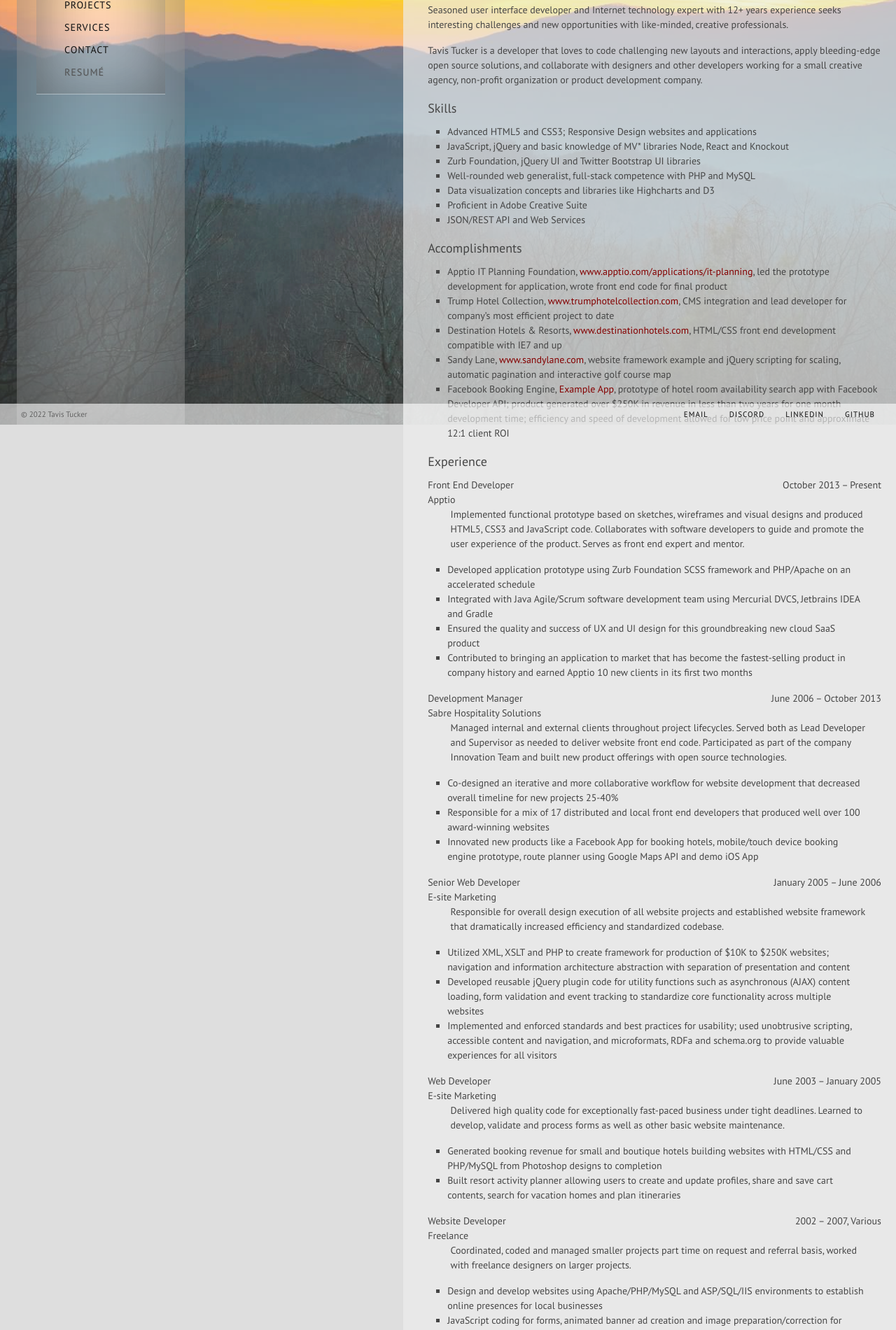
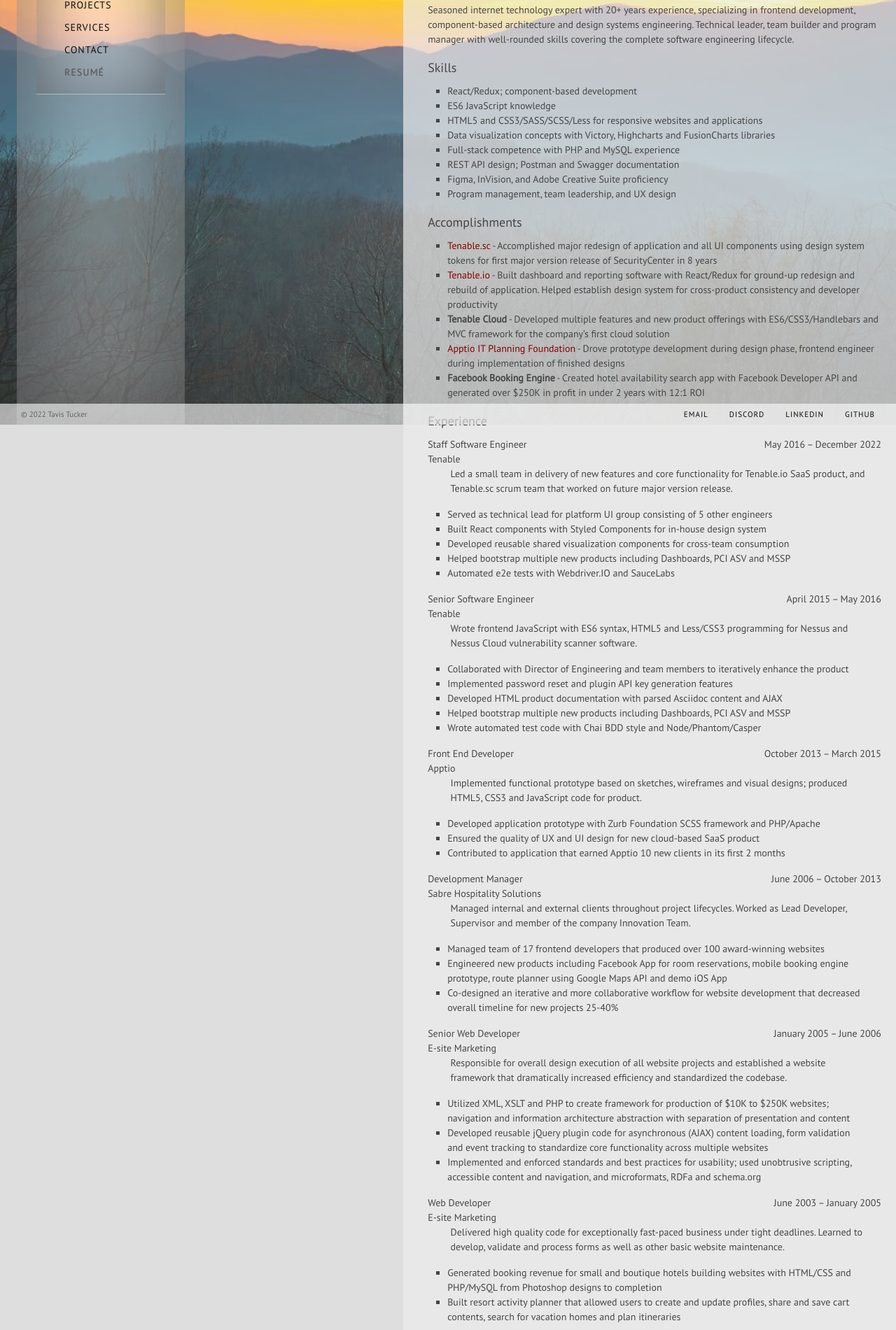
Before and after one commit to ttucker/tavis.me, a Next.js app: page /resume in a window 1280 px wide. Shown: the part 193-2094 px from the top of the page at 70% size. Built offline with nearby package versions, Linux system fonts and the light colour scheme.

Commit message:
Update resume

```diff
--- a/pages/bio.tsx
+++ b/pages/bio.tsx
@@ -38,7 +38,7 @@
             building software as well as better UX and interaction design skills, but I soon found myself wanting a fully remote role without the Seattle area traffic.</p>
           <p>That brought me to <Link key="tenable" href="https://www.tenable.com">Tenable</Link> in 2015, where I was able to bootstrap multiple new products including Dashboards,
             Reporting, PCI ASV and MSSP offerings for <Link key="tenable-io" href="https://www.tenable.com/products/tenable-io">Tenable.io</Link>. Most recently, I helped deliver a complete
-            redesign for the next major version release of <Link key="tenable-io" href="https://www.tenable.com/products/tenable-sc">Tenable.sc</Link> by implementing design system tokens
+            redesign for the next major version release of <Link key="tenable-sc" href="https://www.tenable.com/products/tenable-sc">Tenable.sc</Link> by implementing design system tokens
             throughout all UI components and styling them to meet Figma specifications. At Tenable, while I was building features and creating components within the company&#39;s design system,
             most of my coding utilized React, Redux, Styled Components and CSS/SCSS, but I also became familiar with Lit web components, Nx, Webpack, Jenkins CI/CD and e2e testing with Sauce Labs
             and Webdriver.io as well. I&#39;m very grateful for the amazing people I worked with and the opportunities I had to grow my skillset and responsibilities, but now, I&#39;m <Link key="mission" href="/mission">ready to move on</Link>.</p>
--- a/pages/resume.tsx
+++ b/pages/resume.tsx
@@ -22,43 +22,73 @@
         <article className={loading ? "off" : "on"}>
             <h3>Resumé</h3>
 
-            <h4>Objective</h4>
-            <p>Seasoned user interface developer and Internet technology expert with 12+ years experience seeks interesting
-                challenges and new opportunities with like-minded, creative professionals.</p>
-            <p>Tavis Tucker is a developer that loves to code challenging new layouts and interactions, apply bleeding-edge open source solutions, and collaborate with designers and other developers working for a small creative agency, non-profit organization or product development company.</p>
+            <h4>About</h4>
+            <p>Seasoned internet technology expert with 20+ years experience, specializing in frontend development, component-based architecture and design systems engineering.
+                Technical leader, team builder and program manager with well-rounded skills covering the complete software engineering lifecycle.</p>
 
             <h4>Skills</h4>
             <ul>
-                <li>Advanced HTML5 and CSS3; Responsive Design websites and applications</li>
-                <li>JavaScript, jQuery and basic knowledge of MV* libraries Node, React and Knockout</li>
-                <li>Zurb Foundation, jQuery UI and Twitter Bootstrap UI libraries</li>
-                <li>Well-rounded web generalist, full-stack competence with PHP and MySQL</li>
-                <li>Data visualization concepts and libraries like Highcharts and D3</li>
-                <li>Proficient in Adobe Creative Suite</li>
-                <li>JSON/REST API and Web Services</li>
+                <li>React/Redux; component-based development</li>
+                <li>ES6 JavaScript knowledge</li>
+                <li>HTML5 and CSS3/SASS/SCSS/Less for responsive websites and applications</li>
+                <li>Data visualization concepts with Victory, Highcharts and FusionCharts libraries</li>
+                <li>Full-stack competence with PHP and MySQL experience</li>
+                <li>REST API design; Postman and Swagger documentation</li>
+                <li>Figma, InVision, and Adobe Creative Suite proficiency</li>
+                <li>Program management, team leadership, and UX design</li>
             </ul>
 
             <h4>Accomplishments</h4>
             <ul>
-                <li>Apptio IT Planning Foundation, <Link key="it-planning" href="http://www.apptio.com/applications/it-planning">www.apptio.com/applications/it-planning</Link>, led the prototype development for application, wrote front end code for final product</li>
-                <li>Trump Hotel Collection, <Link key="trump" href="http://www.trumphotelcollection.com">www.trumphotelcollection.com</Link>, CMS integration and lead developer for company’s most efficient project to date</li>
-                <li>Destination Hotels & Resorts, <Link key="destination-hotels" href="http://www.destinationhotels.com">www.destinationhotels.com</Link>, HTML/CSS front end development compatible with IE7 and up</li>
-                <li>Sandy Lane, <Link key="sandy-lane" href="http://www.sandylane.com">www.sandylane.com</Link>, website framework example and jQuery scripting for scaling, automatic pagination and interactive golf course map</li>
-                <li>Facebook Booking Engine, <Link key="montage" href="https://www.facebook.com/MontageBeverlyHills/app_388250147877485">Example App</Link>, prototype of hotel room availability search app with Facebook Developer API; product generated over $250K in revenue in less than two years for one month development time; efficiency and speed of development allowed for low price point and approximate 12:1 client ROI</li>
+                <li><Link key="tenable-io" href="https://www.tenable.com/products/tenable-sc">Tenable.sc</Link> -
+                    Accomplished major redesign of application and all UI components using design system tokens for first major version release of SecurityCenter in 8 years</li>
+                <li><Link key="tenable-io" href="https://www.tenable.com/products/tenable-io">Tenable.io</Link> -
+                    Built dashboard and reporting software with React/Redux for ground-up redesign and rebuild of application. Helped establish design system for cross-product consistency and developer productivity</li>
+                <li><b>Tenable Cloud</b> - Developed multiple features and new product offerings with ES6/CSS3/Handlebars and MVC framework for the company’s first cloud solution</li>
+                <li><Link key="it-planning" href="http://www.apptio.com/applications/it-planning">Apptio IT Planning Foundation</Link> -
+                    Drove prototype development during design phase, frontend engineer during implementation of finished designs</li>
+                <li><b>Facebook Booking Engine</b> - Created hotel availability search app with Facebook Developer API and generated over $250K in profit in under 2 years with 12:1 ROI</li>
             </ul>
 
             <h4>Experience</h4>
             <dl>
-                <dt>October 2013 &ndash; Present</dt>
+                <dt>May 2016 &ndash; December 2022</dt>
+                <dd>Staff Software Engineer</dd>
+                <dd>Tenable</dd>
+                <dd>
+                    <p>Led a small team in delivery of new features and core functionality for Tenable.io SaaS product, and Tenable.sc scrum team that worked on future major version release.</p>
+                    <ul>
+                        <li>Served as technical lead for platform UI group consisting of 5 other engineers</li>
+                        <li>Built React components with Styled Components for in-house design system</li>
+                        <li>Developed reusable shared visualization components for cross-team consumption</li>
+                        <li>Helped bootstrap multiple new products including Dashboards, PCI ASV and MSSP</li>
+                        <li>Automated e2e tests with Webdriver.IO and SauceLabs</li>
+                    </ul>
+                </dd>
+
+                <dt>April 2015 &ndash; May 2016</dt>
+                <dd>Senior Software Engineer</dd>
+                <dd>Tenable</dd>
+                <dd>
+                    <p>Wrote frontend JavaScript with ES6 syntax, HTML5 and Less/CSS3 programming for Nessus and Nessus Cloud vulnerability scanner software.</p>
+                    <ul>
+                        <li>Collaborated with Director of Engineering and team members to iteratively enhance the product</li>
+                        <li>Implemented password reset and plugin API key generation features</li>
+                        <li>Developed HTML product documentation with parsed Asciidoc content and AJAX</li>
+                        <li>Helped bootstrap multiple new products including Dashboards, PCI ASV and MSSP</li>
+                        <li>Wrote automated test code with Chai BDD style and Node/Phantom/Casper</li>
+                    </ul>
+                </dd>
+
+                <dt>October 2013 &ndash; March 2015</dt>
                 <dd>Front End Developer</dd>
                 <dd>Apptio</dd>
                 <dd>
-                    <p>Implemented functional prototype based on sketches, wireframes and visual designs and produced HTML5, CSS3 and JavaScript code. Collaborates with software developers to guide and promote the user experience of the product. Serves as front end expert and mentor.</p>
+                    <p>Implemented functional prototype based on sketches, wireframes and visual designs; produced HTML5, CSS3 and JavaScript code for product.</p>
                     <ul>
-                        <li>Developed application prototype using Zurb Foundation SCSS framework and PHP/Apache on an accelerated schedule</li>
-                        <li>Integrated with Java Agile/Scrum software development team using Mercurial DVCS, Jetbrains IDEA and Gradle</li>
-                        <li>Ensured the quality and success of UX and UI design for this groundbreaking new cloud SaaS product</li>
-                        <li>Contributed to bringing an application to market that has become the fastest-selling product in company history and earned Apptio 10 new clients in its first two months</li>
+                        <li>Developed application prototype with Zurb Foundation SCSS framework and PHP/Apache</li>
+                        <li>Ensured the quality of UX and UI design for new cloud-based SaaS product</li>
+                        <li>Contributed to application that earned Apptio 10 new clients in its first 2 months</li>
                     </ul>
                 </dd>
 
@@ -66,11 +96,11 @@
                 <dd>Development Manager</dd>
                 <dd>Sabre Hospitality Solutions</dd>
                 <dd>
-                    <p>Managed internal and external clients throughout project lifecycles. Served both as Lead Developer and Supervisor as needed to deliver website front end code. Participated as part of the company Innovation Team and built new product offerings with open source technologies.</p>
+                    <p>Managed internal and external clients throughout project lifecycles. Worked as Lead Developer, Supervisor and member of the company Innovation Team.</p>
                     <ul>
+                        <li>Managed team of 17 frontend developers that produced over 100 award-winning websites</li>
+                        <li>Engineered new products including Facebook App for room reservations, mobile booking engine prototype, route planner using Google Maps API and demo iOS App</li>
                         <li>Co-designed an iterative and more collaborative workflow for website development that decreased overall timeline for new projects 25-40%</li>
-                        <li>Responsible for a mix of 17 distributed and local front end developers that produced well over 100 award-winning websites</li>
-                        <li>Innovated new products like a Facebook App for booking hotels, mobile/touch device booking engine prototype, route planner using Google Maps API and demo iOS App</li>
                     </ul>
                 </dd>
 
@@ -78,11 +108,11 @@
                 <dd>Senior Web Developer</dd>
                 <dd>E-site Marketing</dd>
                 <dd>
-                    <p>Responsible for overall design execution of all website projects and established website framework that dramatically increased efficiency and standardized codebase.</p>
+                    <p>Responsible for overall design execution of all website projects and established a website framework that dramatically increased efficiency and standardized the codebase.</p>
                     <ul>
                         <li>Utilized XML, XSLT and PHP to create framework for production of $10K to $250K websites; navigation and information architecture abstraction with separation of presentation and content</li>
-                        <li>Developed reusable jQuery plugin code for utility functions such as asynchronous (AJAX) content loading, form validation and event tracking to standardize core functionality across multiple websites</li>
-                        <li>Implemented and enforced standards and best practices for usability; used unobtrusive scripting, accessible content and navigation, and microformats, RDFa and schema.org to provide valuable experiences for all visitors</li>
+                        <li>Developed reusable jQuery plugin code for asynchronous (AJAX) content loading, form validation and event tracking to standardize core functionality across multiple websites</li>
+                        <li>Implemented and enforced standards and best practices for usability; used unobtrusive scripting, accessible content and navigation, and microformats, RDFa and schema.org</li>
                     </ul>
                 </dd>
 
@@ -93,19 +123,7 @@
                     <p>Delivered high quality code for exceptionally fast-paced business under tight deadlines. Learned to develop, validate and process forms as well as other basic website maintenance.</p>
                     <ul>
                         <li>Generated booking revenue for small and boutique hotels building websites with HTML/CSS and PHP/MySQL from Photoshop designs to completion</li>
-                        <li>Built resort activity planner allowing users to create and update profiles, share and save cart contents, search for vacation homes and plan itineraries</li>
-                    </ul>
-                </dd>
-
-                <dt>2002 &ndash; 2007, Various</dt>
-                <dd>Website Developer</dd>
-                <dd>Freelance</dd>
-                <dd>
-                    <p>Coordinated, coded and managed smaller projects part time on request and referral basis, worked with freelance designers on larger projects.</p>
-                    <ul>
-                        <li>Design and develop websites using Apache/PHP/MySQL and ASP/SQL/IIS environments to establish online presences for local businesses</li>
-                        <li>JavaScript coding for forms, animated banner ad creation and image preparation/correction for online use</li>
-                        <li>Clients included Maryland Life Magazine, Girl Scouts of America, The Bay Net, Advantage Internet Marketing and Bang! Radio</li>
+                        <li>Built resort activity planner that allowed users to create and update profiles, share and save cart contents, search for vacation homes and plan itineraries</li>
                     </ul>
                 </dd>
             </dl>
@@ -134,7 +152,7 @@
                     </ul>
                 </dd>
             </dl>
-            <p><i>References will be provided upon request. Additional URLs, demos and code samples can also be made available. Please contact for more information.</i></p>
+            <p><i>References will be provided upon request. Additional URLs, demos and code samples can also be made available. Please <Link key="contact" href="/contact">contact</Link> for more information.</i></p>
             <p><i>I normally try to save trees, but here&#39;s a semi-hidden <Link key="resume" href="/Tavis Tucker - resume.pdf" rel="nofollow">printable version</Link> for your convenience.</i></p>
             {
                 /*
```
Also changed, not shown: 1 other file (tests, documents, lock files or other folders).
